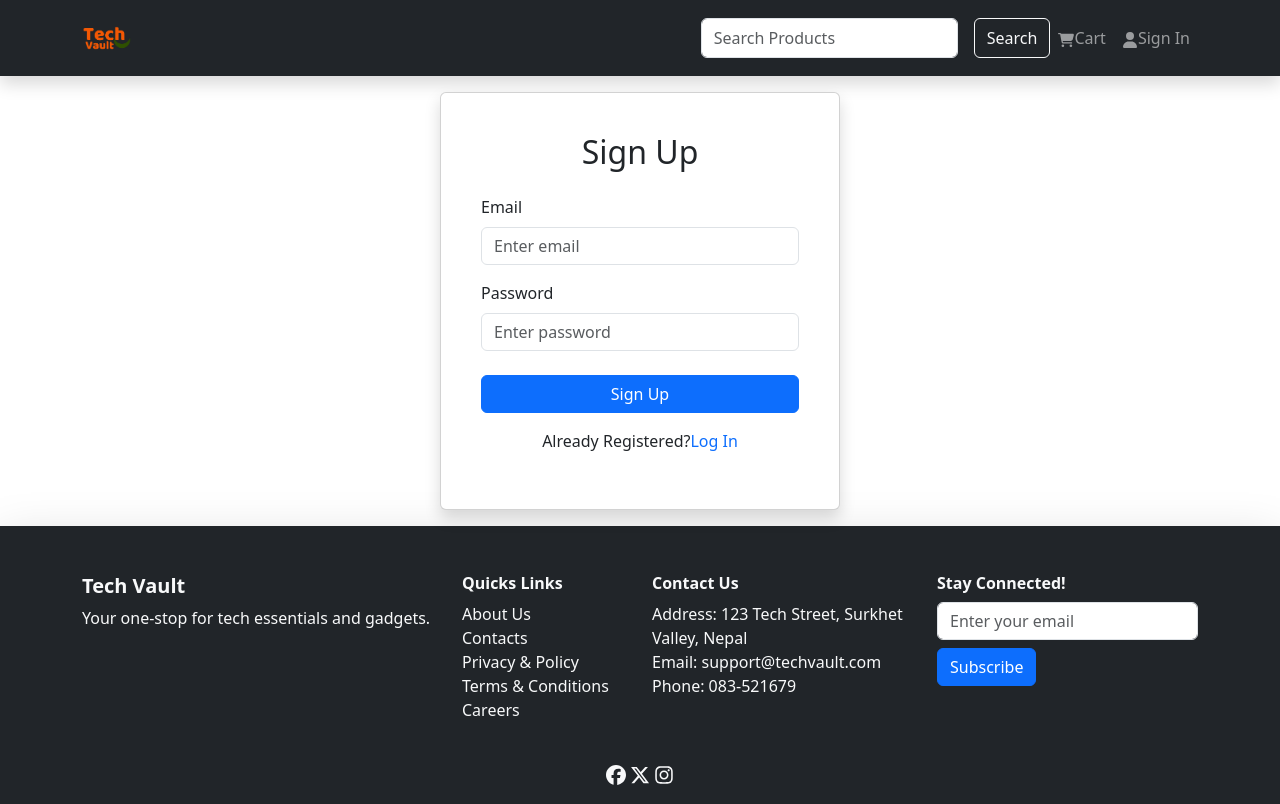
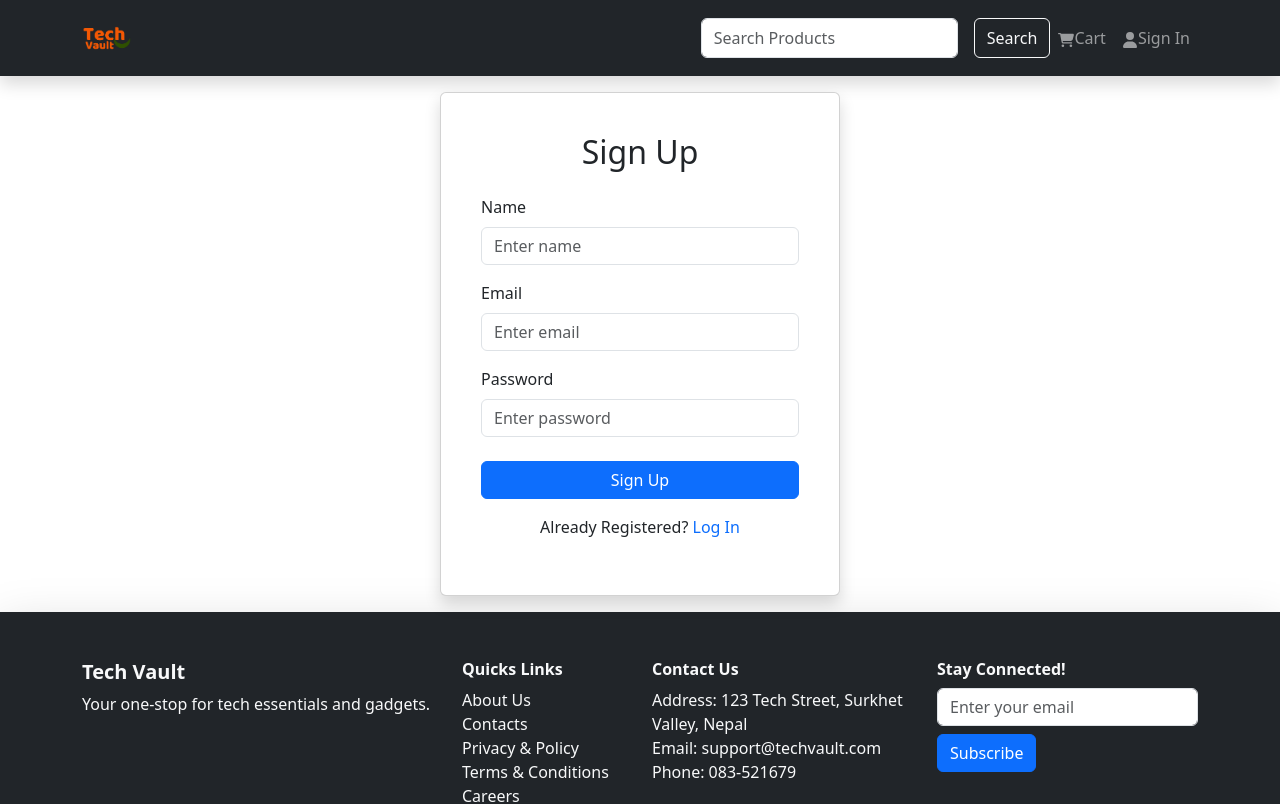
Before and after one commit to sangatrokaya/ecommerce, a React (Vite) app in the folder frontend/: page /signup in a window 1280 px wide. Shown: the top 804 px of the page. Built offline with nearby package versions, Linux system fonts and the light colour scheme.

Commit message:
add: user registration functionality with Redux, RTK Query and form validation

```diff
--- a/frontend/src/pages/LoginPage.jsx
+++ b/frontend/src/pages/LoginPage.jsx
@@ -10,7 +10,7 @@ import {
   Spinner,
 } from "react-bootstrap";
 import { Link, useLocation, useNavigate } from "react-router-dom";
-import { useLoginMutation, useSignupMutation } from "../slices/userApiSlice";
+import { useLoginMutation } from "../slices/userApiSlice";
 import { toast } from "react-toastify";
 import { useDispatch, useSelector } from "react-redux";
 import { setCredentials } from "../slices/authSlice";
@@ -22,8 +22,7 @@ const LoginPage = () => {
   const dispatch = useDispatch();
   const navigate = useNavigate();
 
-  const [login, { isLoading: isLoggingIn }] = useLoginMutation();
-  const [signUp, { isLoading: isSigningUp }] = useSignupMutation();
+  const [login, { isLoading }] = useLoginMutation();
 
   const { search } = useLocation();
   const searchParam = new URLSearchParams(search);
@@ -79,9 +78,9 @@ const LoginPage = () => {
               type="submit"
               variant="primary"
               className="w-100 mt-2"
-              disabled={isLoggingIn}
+              disabled={isLoading}
             >
-              {isLoggingIn ? (
+              {isLoading ? (
                 <>
                   <Spinner
                     as="span"
--- a/frontend/src/pages/RegisterPage.jsx
+++ b/frontend/src/pages/RegisterPage.jsx
@@ -1,7 +1,79 @@
+import { useEffect, useState } from "react";
 import FormContainer from "../components/FormContainer";
-import { Card, FormGroup, Form, Button, Row, Col } from "react-bootstrap";
-import { Link } from "react-router-dom";
+import {
+  Card,
+  FormGroup,
+  Form,
+  Button,
+  Row,
+  Col,
+  Spinner,
+} from "react-bootstrap";
+import { useSignupMutation } from "../slices/userApiSlice";
+import { Link, useNavigate } from "react-router-dom";
+import { useDispatch, useSelector } from "react-redux";
+import { toast } from "react-toastify";
+import { setCredentials } from "../slices/authSlice";
+
 const RegisterPage = () => {
+  const [name, setName] = useState("");
+  const [email, setEmail] = useState("");
+  const [password, setPassword] = useState("");
+
+  /* ----------- REDUX & ROUTING SETUP ---------------- */
+  const dispatch = useDispatch(); // used to dispatch actions to Redux store
+  const navigate = useNavigate(); // used to programmatically navigate between routes
+
+  // Get user info from Redux store (if user is already logged in)
+  const { userInfo } = useSelector((state) => state.auth);
+
+  /* ------------ SIGNUP API HOOK (RTK QUERY) ------------- */
+
+  /*
+    signup -> function to trigger signup API
+    isLoading -> true while request is in progress
+  */
+  const [signUp, { isLoading }] = useSignupMutation();
+
+  /* ------------ AUTO REDIRECT LOGIC ---------------- */
+
+  /*
+      If user is already logged in,
+      there is no point showing register page.
+      Redirect to home page.
+    */
+  useEffect(() => {
+    if (userInfo) {
+      navigate("/");
+    }
+  }, [userInfo, navigate]);
+
+  /* ------------ FORM SUBMISSION HANDLER ----------- */
+  const submitHandler = async (e) => {
+    e.preventDefault(); // Prevent browser default form submission (page reload)
+
+    try {
+      /*
+      Send email and password to backend
+      unwrap() gives actual response or throws error
+      */
+      const resp = await signUp({ name, email, password }).unwrap();
+
+      /*
+        Save logged-in user info in Redux
+        This effectively logs the user in
+      */
+      dispatch(setCredentials(resp.user));
+      toast.success(resp.message);
+
+      navigate("/"); // Redirect user to homepage
+    } catch (err) {
+      // handles possible errors like duplicate email, validation errors & server errors
+      toast.error(err?.data?.error || "Registration failed!");
+    }
+  };
+
+  /* --------- JSX (UI) ------------- */
   return (
     <FormContainer>
       <Card
@@ -9,14 +81,26 @@ const RegisterPage = () => {
         style={{ margin: "auto", maxWidth: "400px" }}
       >
         <Card.Body>
-          <h2 className="text-center mb-4">Sign Up</h2>
-          <Form>
+          <Form onSubmit={submitHandler}>
+            <h2 className="text-center mb-4">Sign Up</h2>
+            <FormGroup controlId="name" className="my-3">
+              <Form.Label>Name</Form.Label>
+              <Form.Control
+                type="name"
+                placeholder="Enter name"
+                value={name}
+                onChange={(e) => setName(e.target.value)}
+                required
+              ></Form.Control>
+            </FormGroup>
             <FormGroup controlId="email" className="my-3">
               <Form.Label>Email</Form.Label>
               <Form.Control
                 type="email"
                 placeholder="Enter email"
-                // value={email}
+                value={email}
+                onChange={(e) => setEmail(e.target.value)}
+                required
               ></Form.Control>
             </FormGroup>
             <FormGroup controlId="password" className="my-3">
@@ -24,16 +108,35 @@ const RegisterPage = () => {
               <Form.Control
                 type="password"
                 placeholder="Enter password"
-                // value={password}
+                value={password}
+                onChange={(e) => setPassword(e.target.value)}
+                required
               ></Form.Control>
             </FormGroup>
-            <Button type="submit" variant="primary" className="w-100 mt-2">
-              Sign Up
+            <Button
+              type="submit"
+              variant="primary"
+              className="w-100 mt-2"
+              disabled={isLoading}
+            >
+              {isLoading ? (
+                <>
+                  <Spinner
+                    as="span"
+                    animation="border"
+                    size="sm"
+                    className="me-2"
+                  />
+                  Signing Up...
+                </>
+              ) : (
+                "Sign Up"
+              )}
             </Button>
           </Form>
           <Row className="py-3 text-center">
             <Col>
-              Already Registered?
+              Already Registered?{" "}
               <Link to="/signin" className="text-decoration-none">
                 Log In
               </Link>
```
